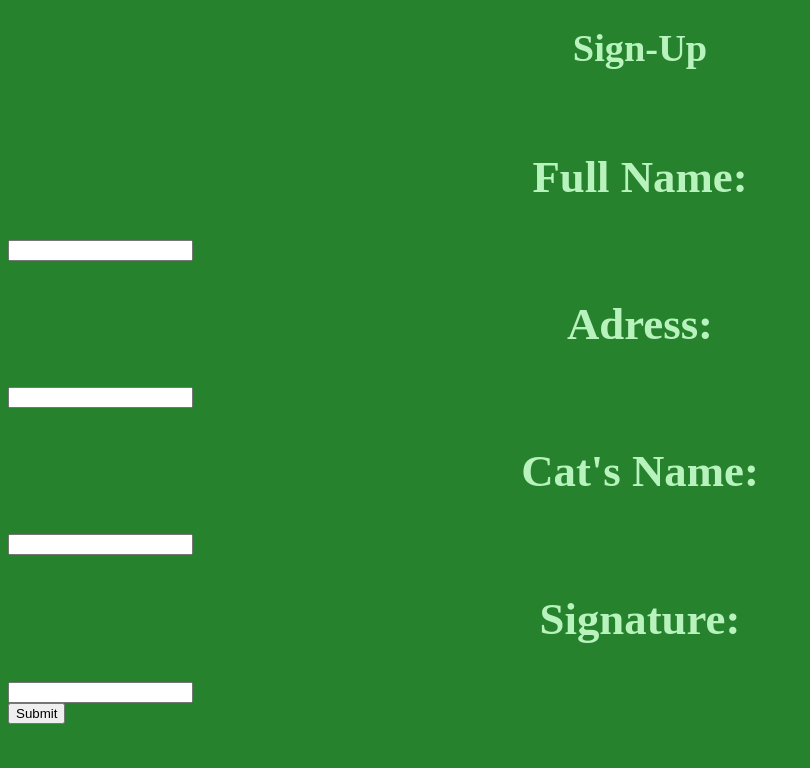
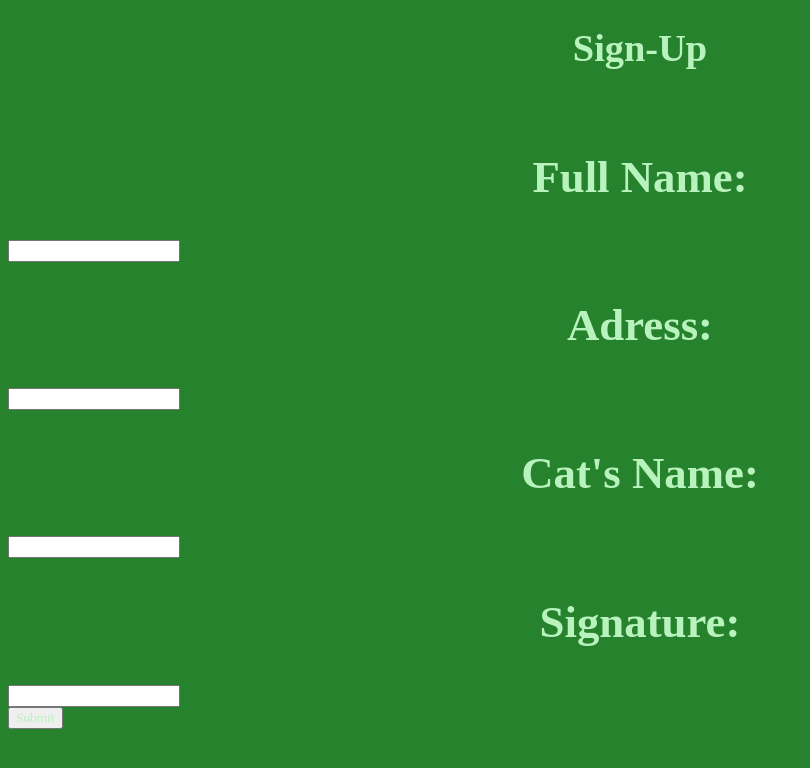
Before and after one commit to tristan-png/form-for-cloning, a plain HTML site: page index.html in a window 1280 px wide. Shown: the whole page, without its empty margins (0-810 px from the left). Drawn offline with Linux system fonts and the light colour scheme.

Commit message:
Update index.html

```diff
--- a/index.html
+++ b/index.html
@@ -34,18 +34,18 @@
   <h1 class="text">Sign-Up</h1>
   <br>
   <h2 class="text">Full Name:</h2>
-  <input type="text">
+  <input type="text" class="text">
   <br>
   <h2 class="text">Adress:</h2>
-  <input type="text">
+  <input type="text" class="text">
   <br>
   <h2 class="text">Cat's Name:</h2>
-  <input type="text">
+  <input type="text" class="text">
   <br>
   <h2 class="text">Signature:</h2>
-  <input type="text">
+  <input type="text" class="text">
   <br>
-  <button type="button">Submit</button>
+  <button type="button" class="text">Submit</button>
   <br>
 </body>
 </html>
```
